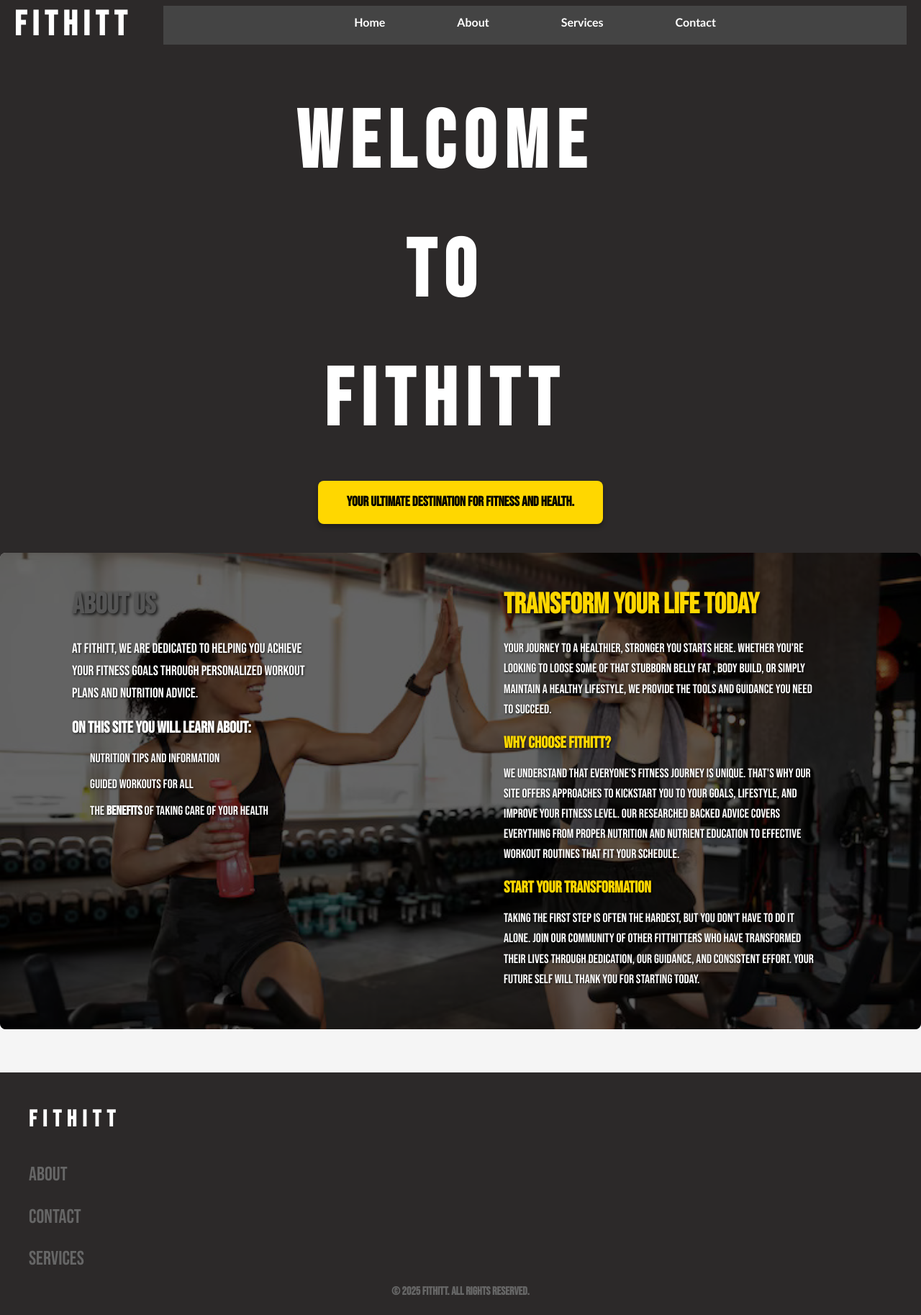
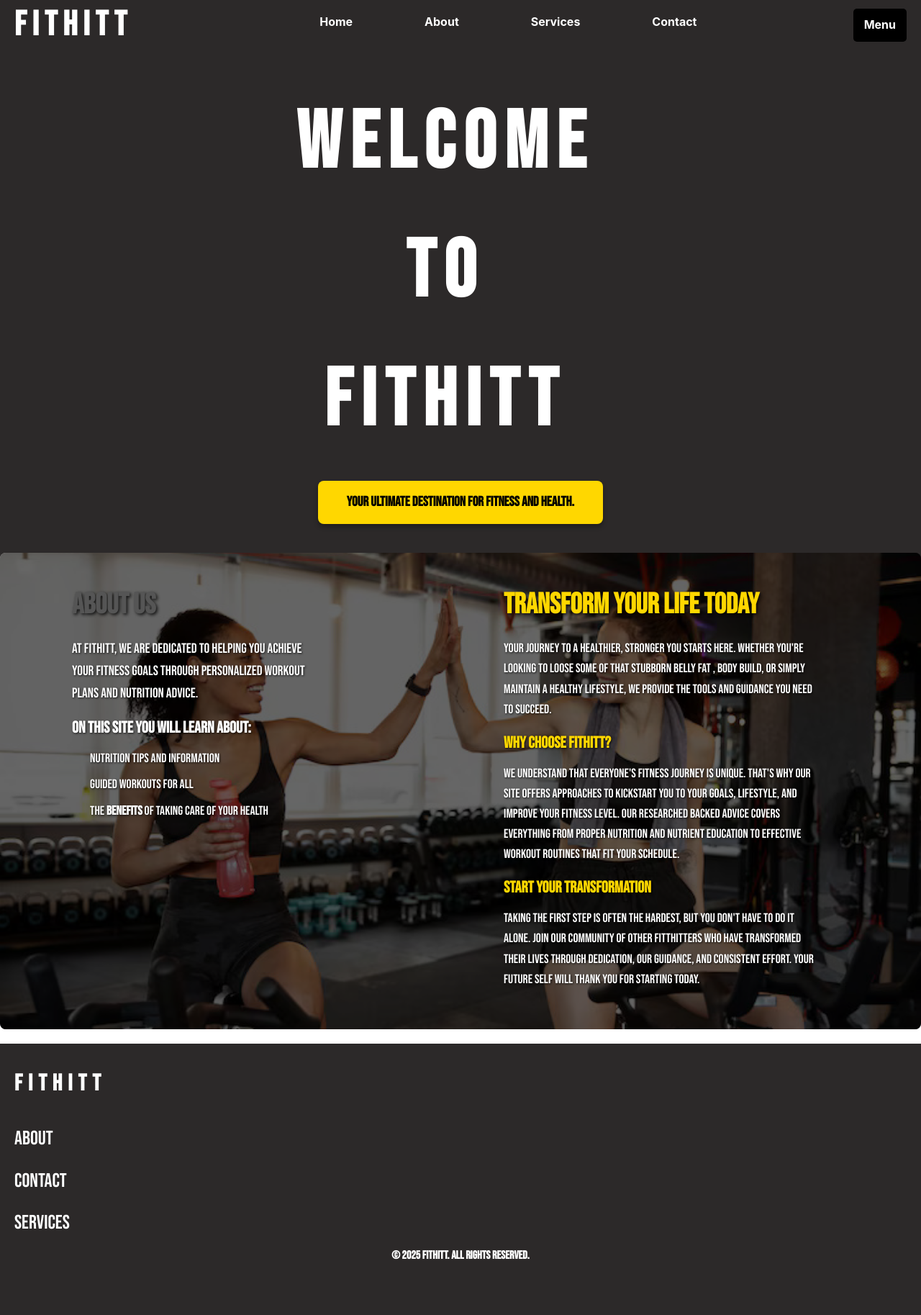
Before and after one commit to tesh0305/FittHitt-HTML-Project, a PHP site: page / in a window 1280 px wide. Shown: the whole page at 72% size. After the commit the page ends 1750 px from the top, so only its background shows below. Run offline with PHP 8.4, Linux system fonts and the light colour scheme.

Commit message:
Update main.css

```diff
--- a/main.css
+++ b/main.css
@@ -34,12 +33,13 @@ body::before {
     left: 0;
 }
 
-/* HEADER - Single unified style */
+/* HEADER */
 .header {
     display: flex;
     align-items: center;
     justify-content: space-between;
     height: 70px;
+    border-radius: 8px;
     padding: 0 20px;
     position: relative;
     width: 100%;
@@ -177,10 +161,9 @@ nav, .nav-bar, .nav-bar ul {
     transform: scale(1.05);
 }
 
-/* MOBILE MENU - Improved burger menu */
+/* MOBILE MENU */
 .menu-button-container {
     flex-shrink: 0;
-    display: none;
 }
 
 #menuToggle {
@@ -189,51 +172,49 @@ nav, .nav-bar, .nav-bar ul {
 
 .menu-button-label {
     display: block;
+    background-color: black;
     color: white;
-    padding: 10px 20px;
-    font-weight: 600;
+    padding: 10px 15px;
+    font-weight: bold;
     font-size: 16px;
-    border-radius: 8px;
+    border-radius: 5px;
     cursor: pointer;
     text-align: center;
-    background: rgba(58, 58, 58, 0.9);
-    transition: background 0.3s ease;
+    transition: background-color 0.2s;
 }
 
 .menu-button-label:hover {
-    background: rgba(80, 80, 80, 0.9);
+    background-color: #333;
 }
 
 .dropdown-menu {
     position: absolute;
-    top: 60px;
-    right: 20px;
-    background: rgba(26, 26, 26, 0.98);
-    backdrop-filter: blur(10px);
-    border-radius: 12px;
-    width: 200px;
+    top: 55px;
+    padding: 12px 15px;
+    right: 0;
+    background-color: black;
+    border-radius: 6px;
+    width: 160px;
     transform-origin: top right;
     transform: scaleY(0);
-    opacity: 0;
-    transition: all 0.3s ease;
+    transition: transform 0.3s ease-out;
     overflow: hidden;
-    box-shadow: 0 8px 30px rgba(0, 0, 0, 0.5);
-    z-index: 1000;
+    display: flex;
+    flex-direction: column;
+    box-shadow: 0 4px 6px black;
 }
 
 #menuToggle:checked + .menu-button-label + .dropdown-menu {
     transform: scaleY(1);
-    opacity: 1;
 }
 
 .dropdown-menu a {
-    display: block;
     color: white;
-    padding: 15px 20px;
+    padding: 12px 15px;
     text-decoration: none;
-    font-weight: 600;
-    border-bottom: 1px solid rgba(255, 255, 255, 0.1);
-    transition: all 0.3s ease;
+    font-weight: bold;
+    border-bottom: 1px solid #444;
+    transition: background-color 0.2s;
 }
 
 .dropdown-menu a:last-child {
@@ -618,6 +611,64 @@ nav, .nav-bar, .nav-bar ul {
     padding: 20px;
 }
 
+/* VIDEO & CONTENT PAGES */
+.banner {
+    width: 100%;
+    height: 260px;
+    object-fit: cover;
+    border-radius: 0;
+    display: block;
+}
+
+.video-wrapper {
+    position: relative;
+    width: 90%;
+    max-width: 900px;
+    margin: 20px auto;
+    padding-bottom: 56.25%; /* 16:9 aspect ratio */
+    height: 0;
+}
+
+.video-wrapper iframe {
+    position: absolute;
+    top: 0;
+    left: 0;
+    width: 100%;
+    height: 100%;
+    border-radius: 8px;
+}
+
+/* TABLES */
+p, ul, table {
+    width: 90%;
+    max-width: 900px;
+    margin: auto;
+    line-height: 1.6;
+}
+
+ul li {
+    margin-bottom: 8px;
+}
+
+table {
+    border-collapse: collapse;
+    margin-top: 15px;
+    background: #fff;
+    border-radius: 6px;
+    overflow: hidden;
+}
+
+table th, table td {
+    border: 1px solid #ccc;
+    padding: 12px;
+    text-align: left;
+}
+
+table th {
+    background: #444;
+    color: #ffef99;
+}
+
 /* FOOTER */
 .footer-logobox {
     text-align: left;
@@ -781,146 +839,3 @@ footer p {
         font-size: 1.8rem;
     }
 }
-
-/*--------Style.css--------*/
-/* General Page Settings */
-body {
-    background-color: #f5f5f5;
-    color: #222;
-    margin: 0;
-    font-family: "Trebuchet MS", Helvetica, sans-serif;
-}
-
-/* Navigation Bar */
-nav {
-    background: #444;
-    padding: 15px 30px;
-    display: flex;
-    justify-content: space-between;
-    align-items: center;
-    color: #fff;
-}
-
-nav h1 {
-    margin: 0;
-    font-size: 26px;
-    letter-spacing: 1px;
-    color: #ffef99; /* Soft yellow */
-}
-
-nav ul {
-    list-style: none;
-    display: flex;
-    gap: 20px;
-    margin: 0;
-    padding: 0;
-}
-
-nav ul li a {
-    color: #ffef99;
-    text-decoration: none;
-    font-weight: bold;
-    transition: 0.2s;
-}
-
-nav ul li a:hover {
-    opacity: 0.7;
-}
-
-/* Header */
-header {
-    text-align: center;
-    padding: 40px 20px;
-}
-
-header h2 {
-    color: #444;
-    margin-bottom: 10px;
-    font-size: 32px;
-}
-
-header hr {
-    width: 60%;
-    border: 1px solid #ccc;
-}
-
-/* Banner Image */
-.banner {
-    width: 100%;
-    height: 260px;
-    object-fit: cover;
-    border-radius: 0;
-    display: block;
-}
-
-/* Section Titles */
-h3 {
-    width: 90%;
-    max-width: 900px;
-    margin: 40px auto 15px auto;
-    color: #555;
-    font-size: 24px;
-}
-/* Responsive YouTube Video */
-.video-wrapper {
-    position: relative;
-    width: 90%;
-    max-width: 900px;
-    margin: 20px auto;
-    padding-bottom: 56.25%; /* 16:9 aspect ratio */
-    height: 0;
-}
-
-.video-wrapper iframe {
-    position: absolute;
-    top: 0;
-    left: 0;
-    width: 100%;
-    height: 100%;
-    border-radius: 8px;
-}
-
-/* Paragraphs & Lists */
-p, ul, table {
-    width: 90%;
-    max-width: 900px;
-    margin: auto;
-    line-height: 1.6;
-}
-
-ul li {
-    margin-bottom: 8px;
-}
-
-/* Table */
-table {
-    border-collapse: collapse;
-    margin-top: 15px;
-    background: #fff;
-    border-radius: 6px;
-    overflow: hidden;
-}
-
-table th, table td {
-    border: 1px solid #ccc;
-    padding: 12px;
-    text-align: left;
-}
-
-table th {
-    background: #444;
-    color: #ffef99;
-}
-
-/* Footer */
-footer {
-    margin-top: 40px;
-    text-align: center;
-    padding: 20px;
-    color: #666;
-}
-
-footer hr {
-    width: 80%;
-    border: 1px solid #ccc;
-}
```
Also changed, not shown: other parts of main.css (+36 -34 lines).
